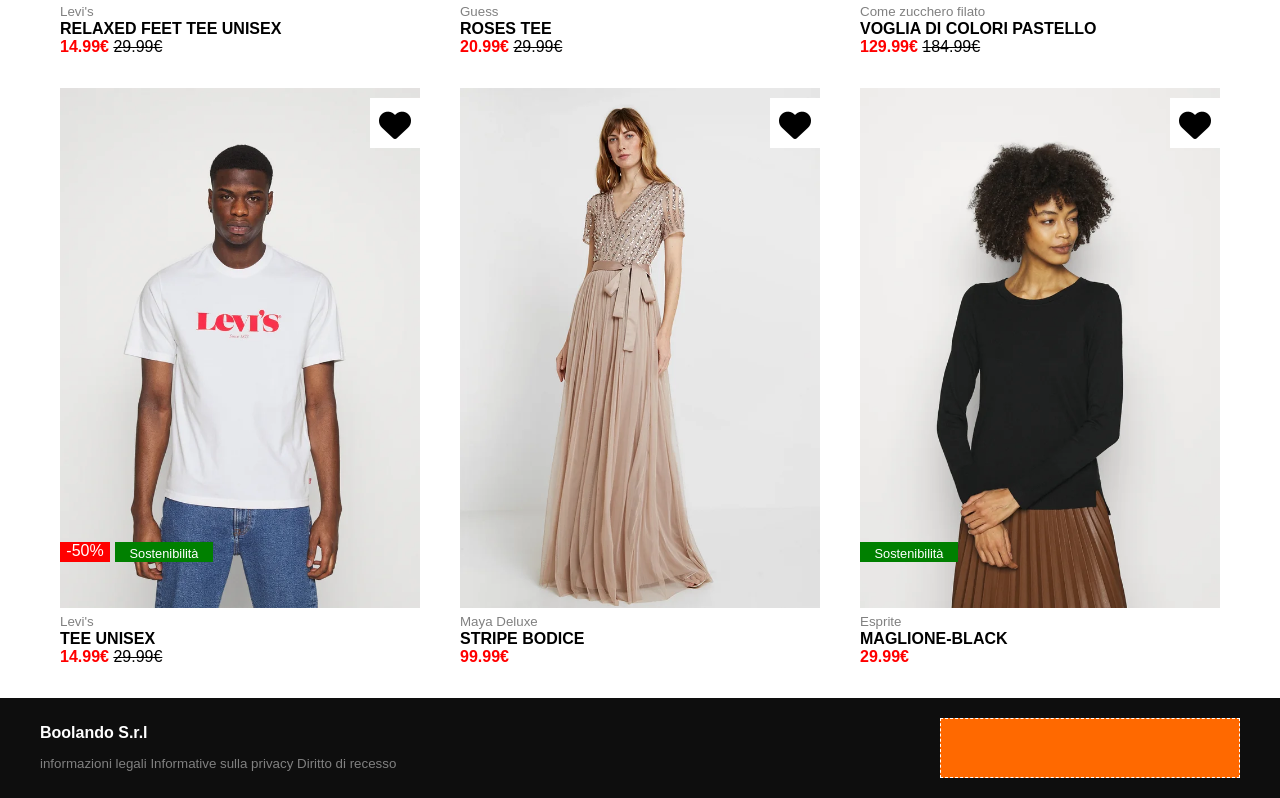
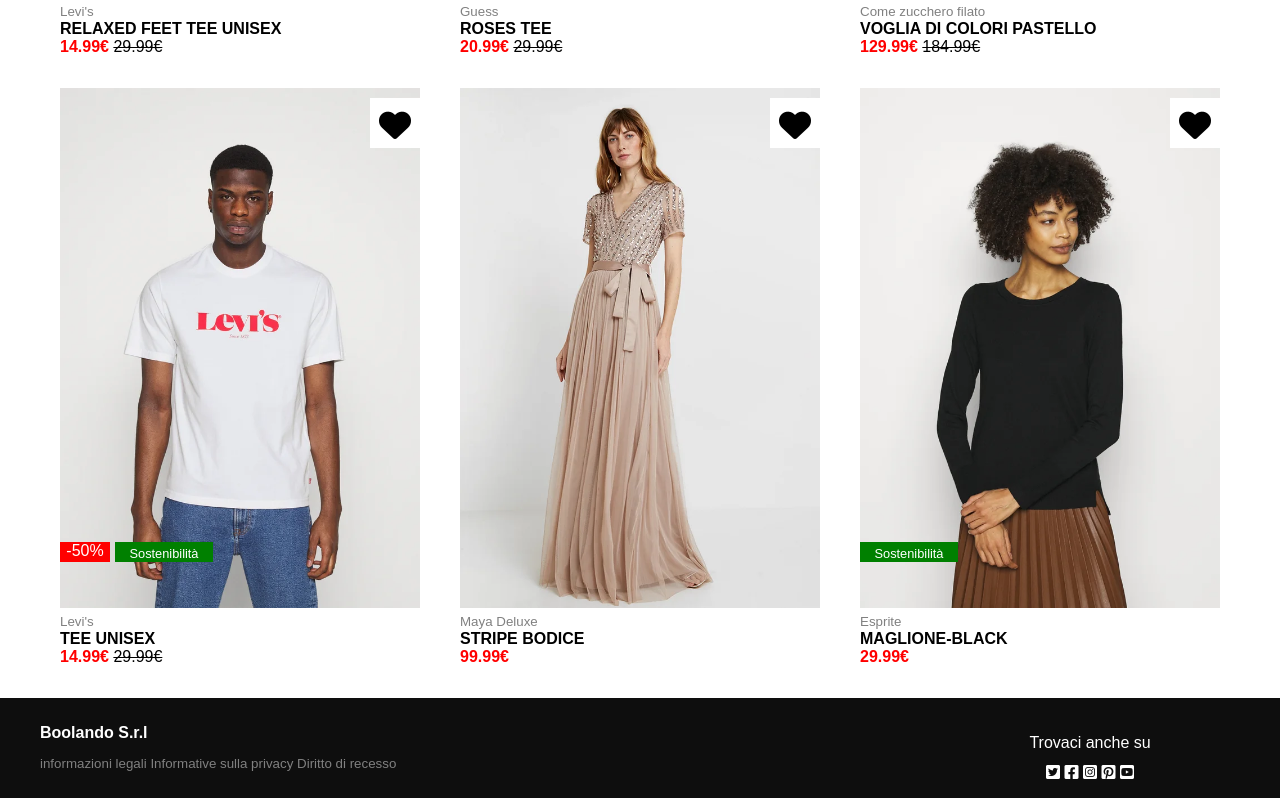
Before and after one commit to Eros000/html-css-boolando, a plain HTML site: page index.html in a window 1280 px wide. Shown: the part 702-1500 px from the top of the page. Drawn offline with Linux system fonts and the light colour scheme.

Commit message:
esercizio completato

```diff
--- a/css/style.css
+++ b/css/style.css
@@ -213,9 +213,10 @@
 }
 
 .footer-col-2{
-    background-color: #FF6900;
-    border: dashed 1px white;
     height: 60px;
     width: 300px;
     color: white;
+    text-align: center;
+    padding-top: 10px;
+    line-height: 30px;
 }
--- a/index.html
+++ b/index.html
@@ -353,6 +353,16 @@
 
                 <div class="footer-col-2">
 
+                    <span>Trovaci anche su</span>
+                    <br>
+                    <span>
+                        <i class="fa-brands fa-square-twitter"></i>
+                        <i class="fa-brands fa-square-facebook"></i>
+                        <i class="fa-brands fa-square-instagram"></i>
+                        <i class="fa-brands fa-square-pinterest"></i>
+                        <i class="fa-brands fa-square-youtube"></i>
+                    </span>
+
                 </div>
 
             </div>
```
